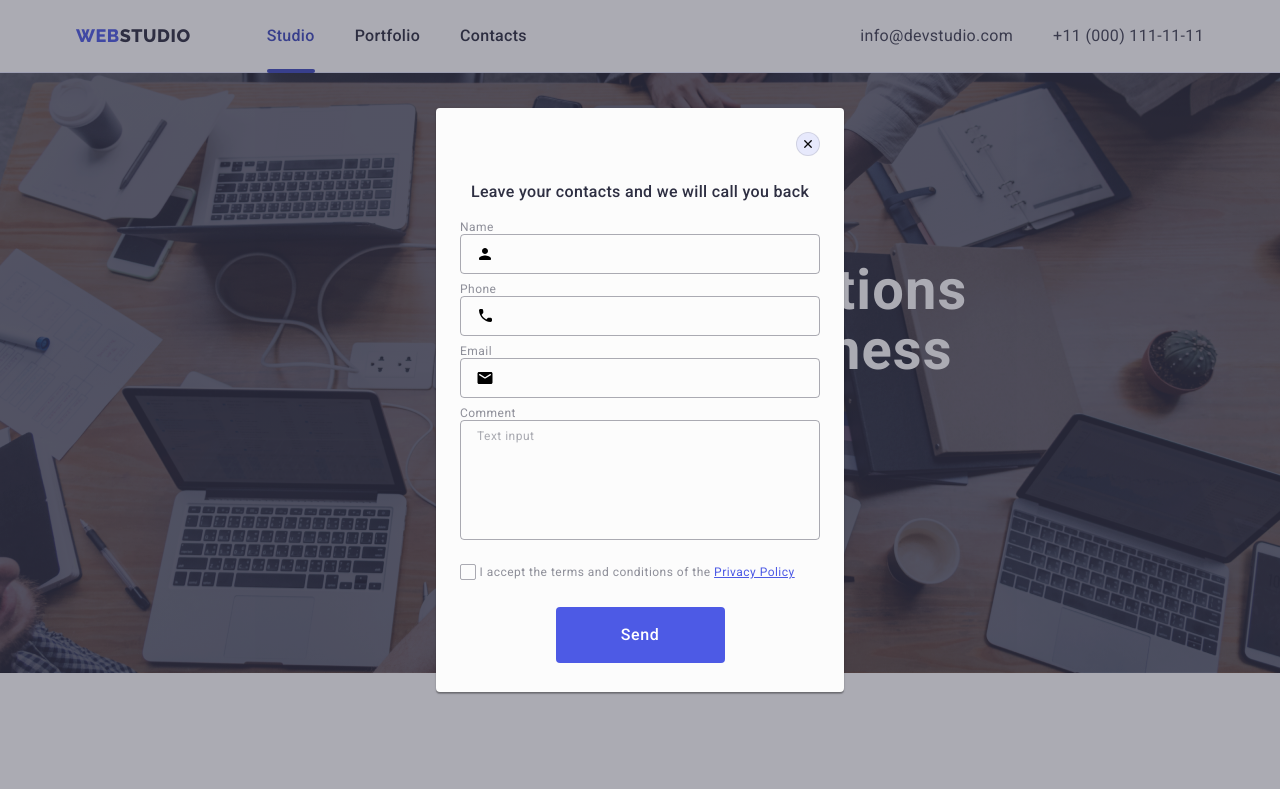
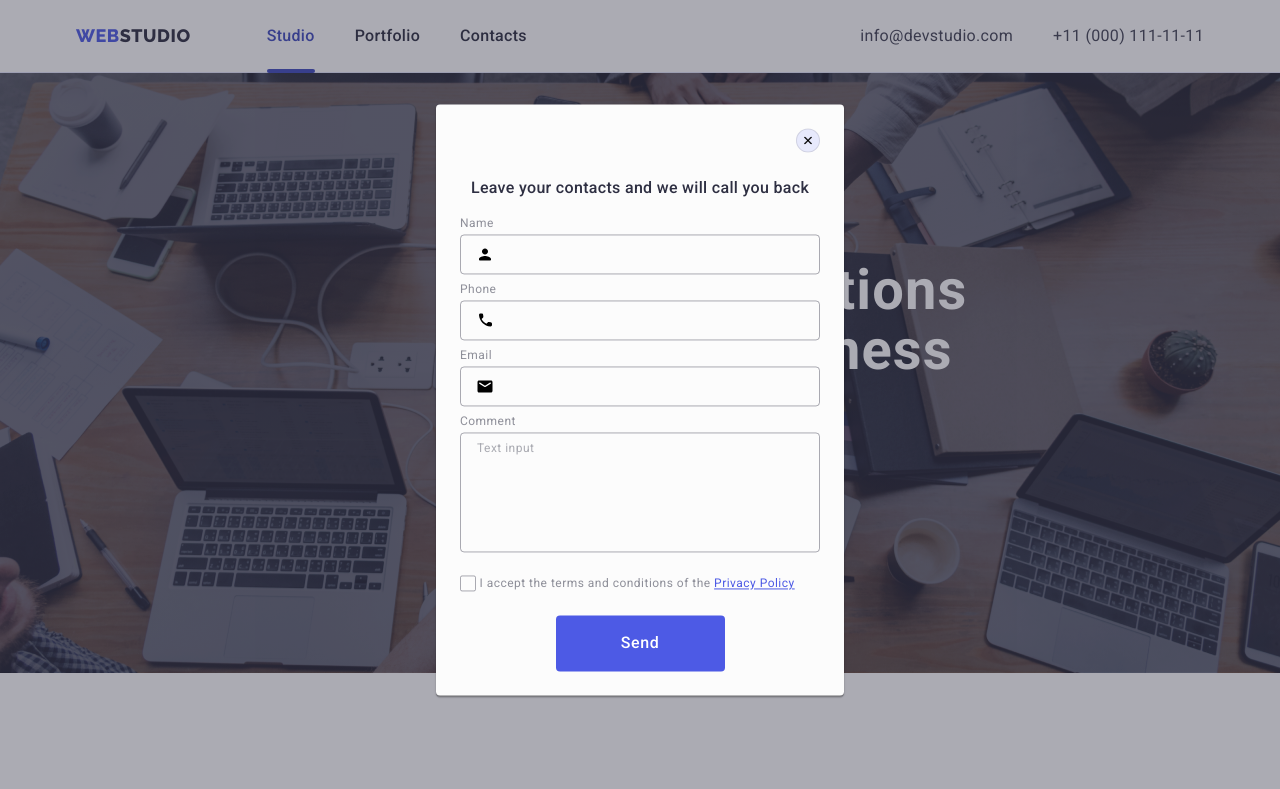
Before and after one commit to Yan-Marushchak/goit-markup-hw-05, a plain HTML site: page index.html in a window 1280 px wide. Both pictures are taken after a click on the button "Order Service". Shown: the top 789 px of the page. Drawn offline with nearby package versions, Linux system fonts and the light colour scheme.

Commit message:
Commit Dz5 Final

```diff
--- a/css/style.css
+++ b/css/style.css
@@ -382,7 +382,7 @@ ul {
 }
 
 .modal-label-privacy {
-    display: inline-block;
+    display: block;
     font-size: 12px;
     line-height: 1.17;
     letter-spacing: 0.04em;
@@ -399,11 +399,14 @@ ul {
     border-radius: 2px;
     transition: background-color 250ms cubic-bezier(0.4, 0, 0.2, 1), border 250ms cubic-bezier(0.4, 0, 0.2, 1), fill 250ms cubic-bezier(0.4, 0, 0.2, 1);
     cursor: pointer;
+    fill: transparent;
 }
 
 .modal-privacy-checkbox:checked+.modal-label-privacy>.modal-span-privacy-checkbox {
     background-color: var(--color-ocean);
     border-color: var();
+    border: none;
+    fill: var(--color-cloud)
 }
 
 .modal-privacy-checkbox:focus+.modal-label-privacy>.modal-span-privacy-checkbox {
--- a/index.html
+++ b/index.html
@@ -492,9 +492,9 @@
         <p class="modal-text">Leave your contacts and we will call you back</p>
         <form class="">
           <div class="modal-form-container">
-            <label class="modal-label" for="user-name"
-              >Name
-              <span class="modal-input-container">
+            <label class="modal-label" for="user-name">Name</label>
+
+            <div class="modal-input-container">
               <input
                 class="modal-input"
                 type="text"
@@ -511,14 +511,12 @@
               >
                 <use href="./images/icons.svg#icon-person"></use>
               </svg>
-              </span>
-            </label>
+            </div>
           </div>
 
           <div class="modal-form-container">
-            <label class="modal-label" for="user-phone-number"
-              >Phone
-              <span class="modal-input-container">
+            <label class="modal-label" for="user-phone-number">Phone</label>
+            <div class="modal-input-container">
               <input
                 class="modal-input"
                 type="tel"
@@ -534,14 +532,12 @@
               >
                 <use href="./images/icons.svg#icon-phone"></use>
               </svg>
-              </span>
-            </label>
+            </div>
           </div>
 
           <div class="modal-form-container">
-            <label class="modal-label" for="user-email"
-              >Email
-              <span class="modal-input-container">
+            <label class="modal-label" for="user-email">Email</label>
+            <div class="modal-input-container">
               <input
                 class="modal-input"
                 type="email"
@@ -557,34 +553,31 @@
               >
                 <use href="./images/icons.svg#icon-email"></use>
               </svg>
-              </span>
-            </label>
+            </div>
           </div>
 
           <div class="modal-comment-container">
-            <label class="modal-label" for="user-comment"
-              >Comment
-              <span class="modal-input-container">
+            <label class="modal-label" for="user-comment">Comment</label>
+            <div class="modal-input-container">
               <textarea
                 class="modal-textarea-comment"
                 name="user-comment"
                 id="user-comment"
                 placeholder="Text input"
               ></textarea>
-              </span>
-            </label>
+            </div>
           </div>
 
           <div class="modal-privacy-container">
             <input
               class="modal-privacy-checkbox visually-hidden"
               type="checkbox"
-              name="privacy-policy"
-              id="privacy-policy"
+              name="user-privacy"
+              id="user-privacy"
               value="true"
               required
             />
-            <label class="modal-label-privacy" for="privacy-policy">
+            <label class="modal-label-privacy" for="user-privacy">
               <span class="modal-span-privacy-checkbox">
                 <svg class="modal-vector-icon" width="10" height="8">
                   <use href="./images/icons.svg#icon-Vector"></use>
```
Lines whose indentation alone changed are shown as unchanged.
